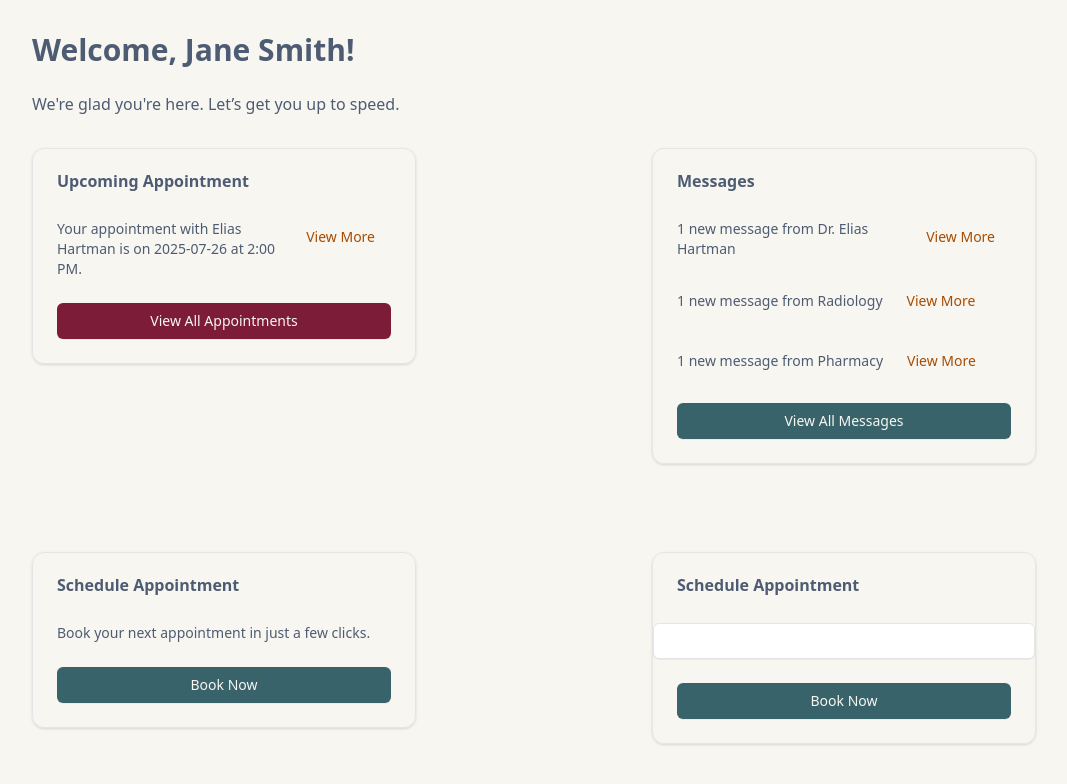
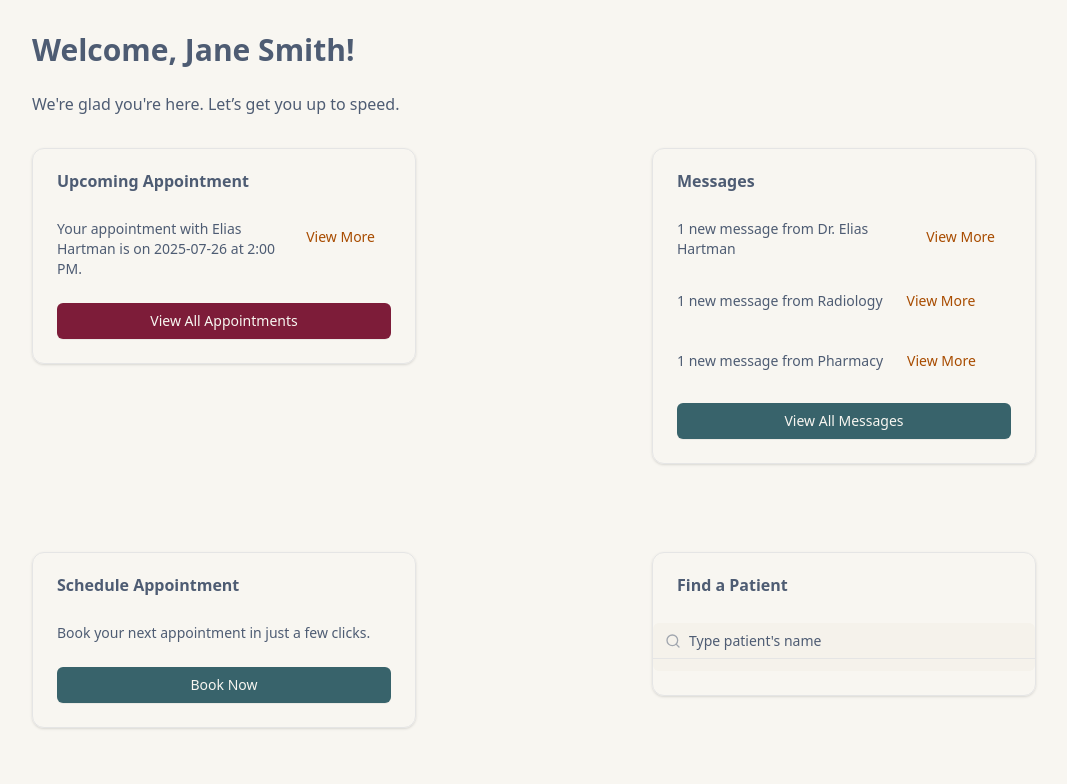
Before and after one commit to rzagramonte/haven-health, a Next.js app: page /provider/dashboard in a window 1280 px wide. Shown: the top 784 px of the page, without its empty margins (0-1067 px from the left). Built offline with nearby package versions, Linux system fonts and the light colour scheme; no server answers.

Commit message:
chore(component): added searching logic to UI

```diff
--- a/components/dashboard/PatientFinder.tsx
+++ b/components/dashboard/PatientFinder.tsx
@@ -1,20 +1,51 @@
-import { Button } from '@/components/ui/button'
-import { Card, CardFooter, CardHeader, CardTitle } from '@/components/ui/card'
-import { Input } from '@/components/ui/input'
+'use client'
+
+import { useState } from 'react'
+
+import { Card, CardHeader, CardTitle } from '@/components/ui/card'
+import {
+  Command,
+  CommandInput,
+  CommandItem,
+  CommandList,
+} from '@/components/ui/command'
 
 export default function PatientFinder() {
+  const [input, setInput] = useState('')
+  const [results, setResults] = useState('')
+
+  const patients = [
+    { id: 1, name: 'Alice Johnson', email: 'alice.johnson@example.com' },
+    { id: 2, name: 'Brian Smith', email: 'brian.smith@example.com' },
+    { id: 3, name: 'Carla Diaz', email: 'carla.diaz@example.com' },
+    { id: 4, name: 'Daniel Lee', email: 'daniel.lee@example.com' },
+    { id: 5, name: 'Emma Brown', email: 'emma.brown@example.com' },
+  ]
+
+  function handleSearch(name: string) {
+    console.log(patients[0].name)
+    setResults(name)
+    setInput(name)
+  }
+
   return (
     <div className="container mx-auto py-8 space-y-6">
       <Card className="bg-card-2 w-full max-w-sm">
         <CardHeader>
-          <CardTitle className="font-bold">Schedule Appointment</CardTitle>
+          <CardTitle className="font-bold">Find a Patient</CardTitle>
         </CardHeader>
-        <Input className="bg-white" />
-        <CardFooter className="flex-col gap-2">
-          <Button type="submit" className="bg-secondary w-full">
-            Book Now
-          </Button>
-        </CardFooter>
+        <Command>
+          <CommandInput
+            placeholder="Type patient's name"
+            value={input}
+            onValueChange={(value) => {
+              handleSearch(value)
+            }}
+          />
+          <CommandList>
+            <CommandItem> {results} </CommandItem>
+          </CommandList>
+        </Command>
       </Card>
     </div>
   )
--- /dev/null
+++ b/components/ui/command.tsx
@@ -0,0 +1,184 @@
+'use client'
+
+import { Command as CommandPrimitive } from 'cmdk'
+import { SearchIcon } from 'lucide-react'
+import * as React from 'react'
+
+import {
+  Dialog,
+  DialogContent,
+  DialogDescription,
+  DialogHeader,
+  DialogTitle,
+} from '@/components/ui/dialog'
+import { cn } from '@/lib/utils'
+
+function Command({
+  className,
+  ...props
+}: React.ComponentProps<typeof CommandPrimitive>) {
+  return (
+    <CommandPrimitive
+      data-slot="command"
+      className={cn(
+        'bg-popover text-popover-foreground flex h-full w-full flex-col overflow-hidden rounded-md',
+        className,
+      )}
+      {...props}
+    />
+  )
+}
+
+function CommandDialog({
+  title = 'Command Palette',
+  description = 'Search for a command to run...',
+  children,
+  className,
+  showCloseButton = true,
+  ...props
+}: React.ComponentProps<typeof Dialog> & {
+  title?: string
+  description?: string
+  className?: string
+  showCloseButton?: boolean
+}) {
+  return (
+    <Dialog {...props}>
+      <DialogHeader className="sr-only">
+        <DialogTitle>{title}</DialogTitle>
+        <DialogDescription>{description}</DialogDescription>
+      </DialogHeader>
+      <DialogContent
+        className={cn('overflow-hidden p-0', className)}
+        showCloseButton={showCloseButton}
+      >
+        <Command className="[&_[cmdk-group-heading]]:text-muted-foreground **:data-[slot=command-input-wrapper]:h-12 [&_[cmdk-group-heading]]:px-2 [&_[cmdk-group-heading]]:font-medium [&_[cmdk-group]]:px-2 [&_[cmdk-group]:not([hidden])_~[cmdk-group]]:pt-0 [&_[cmdk-input-wrapper]_svg]:h-5 [&_[cmdk-input-wrapper]_svg]:w-5 [&_[cmdk-input]]:h-12 [&_[cmdk-item]]:px-2 [&_[cmdk-item]]:py-3 [&_[cmdk-item]_svg]:h-5 [&_[cmdk-item]_svg]:w-5">
+          {children}
+        </Command>
+      </DialogContent>
+    </Dialog>
+  )
+}
+
+function CommandInput({
+  className,
+  ...props
+}: React.ComponentProps<typeof CommandPrimitive.Input>) {
+  return (
+    <div
+      data-slot="command-input-wrapper"
+      className="flex h-9 items-center gap-2 border-b px-3"
+    >
+      <SearchIcon className="size-4 shrink-0 opacity-50" />
+      <CommandPrimitive.Input
+        data-slot="command-input"
+        className={cn(
+          'placeholder:text-muted-foreground flex h-10 w-full rounded-md bg-transparent py-3 text-sm outline-hidden disabled:cursor-not-allowed disabled:opacity-50',
+          className,
+        )}
+        {...props}
+      />
+    </div>
+  )
+}
+
+function CommandList({
+  className,
+  ...props
+}: React.ComponentProps<typeof CommandPrimitive.List>) {
+  return (
+    <CommandPrimitive.List
+      data-slot="command-list"
+      className={cn(
+        'max-h-[300px] scroll-py-1 overflow-x-hidden overflow-y-auto',
+        className,
+      )}
+      {...props}
+    />
+  )
+}
+
+function CommandEmpty({
+  ...props
+}: React.ComponentProps<typeof CommandPrimitive.Empty>) {
+  return (
+    <CommandPrimitive.Empty
+      data-slot="command-empty"
+      className="py-6 text-center text-sm"
+      {...props}
+    />
+  )
+}
+
+function CommandGroup({
+  className,
+  ...props
+}: React.ComponentProps<typeof CommandPrimitive.Group>) {
+  return (
+    <CommandPrimitive.Group
+      data-slot="command-group"
+      className={cn(
+        'text-foreground [&_[cmdk-group-heading]]:text-muted-foreground overflow-hidden p-1 [&_[cmdk-group-heading]]:px-2 [&_[cmdk-group-heading]]:py-1.5 [&_[cmdk-group-heading]]:text-xs [&_[cmdk-group-heading]]:font-medium',
+        className,
+      )}
+      {...props}
+    />
+  )
+}
+
+function CommandSeparator({
+  className,
+  ...props
+}: React.ComponentProps<typeof CommandPrimitive.Separator>) {
+  return (
+    <CommandPrimitive.Separator
+      data-slot="command-separator"
+      className={cn('bg-border -mx-1 h-px', className)}
+      {...props}
+    />
+  )
+}
+
+function CommandItem({
+  className,
+  ...props
+}: React.ComponentProps<typeof CommandPrimitive.Item>) {
+  return (
+    <CommandPrimitive.Item
+      data-slot="command-item"
+      className={cn(
+        "data-[selected=true]:bg-accent data-[selected=true]:text-accent-foreground [&_svg:not([class*='text-'])]:text-muted-foreground relative flex cursor-default items-center gap-2 rounded-sm px-2 py-1.5 text-sm outline-hidden select-none data-[disabled=true]:pointer-events-none data-[disabled=true]:opacity-50 [&_svg]:pointer-events-none [&_svg]:shrink-0 [&_svg:not([class*='size-'])]:size-4",
+        className,
+      )}
+      {...props}
+    />
+  )
+}
+
+function CommandShortcut({
+  className,
+  ...props
+}: React.ComponentProps<'span'>) {
+  return (
+    <span
+      data-slot="command-shortcut"
+      className={cn(
+        'text-muted-foreground ml-auto text-xs tracking-widest',
+        className,
+      )}
+      {...props}
+    />
+  )
+}
+
+export {
+  Command,
+  CommandDialog,
+  CommandEmpty,
+  CommandGroup,
+  CommandInput,
+  CommandItem,
+  CommandList,
+  CommandSeparator,
+  CommandShortcut,
+}
--- /dev/null
+++ b/components/ui/dialog.tsx
@@ -0,0 +1,143 @@
+'use client'
+
+import * as DialogPrimitive from '@radix-ui/react-dialog'
+import { XIcon } from 'lucide-react'
+import * as React from 'react'
+
+import { cn } from '@/lib/utils'
+
+function Dialog({
+  ...props
+}: React.ComponentProps<typeof DialogPrimitive.Root>) {
+  return <DialogPrimitive.Root data-slot="dialog" {...props} />
+}
+
+function DialogTrigger({
+  ...props
+}: React.ComponentProps<typeof DialogPrimitive.Trigger>) {
+  return <DialogPrimitive.Trigger data-slot="dialog-trigger" {...props} />
+}
+
+function DialogPortal({
+  ...props
+}: React.ComponentProps<typeof DialogPrimitive.Portal>) {
+  return <DialogPrimitive.Portal data-slot="dialog-portal" {...props} />
+}
+
+function DialogClose({
+  ...props
+}: React.ComponentProps<typeof DialogPrimitive.Close>) {
+  return <DialogPrimitive.Close data-slot="dialog-close" {...props} />
+}
+
+function DialogOverlay({
+  className,
+  ...props
+}: React.ComponentProps<typeof DialogPrimitive.Overlay>) {
+  return (
+    <DialogPrimitive.Overlay
+      data-slot="dialog-overlay"
+      className={cn(
+        'data-[state=open]:animate-in data-[state=closed]:animate-out data-[state=closed]:fade-out-0 data-[state=open]:fade-in-0 fixed inset-0 z-50 bg-black/50',
+        className,
+      )}
+      {...props}
+    />
+  )
+}
+
+function DialogContent({
+  className,
+  children,
+  showCloseButton = true,
+  ...props
+}: React.ComponentProps<typeof DialogPrimitive.Content> & {
+  showCloseButton?: boolean
+}) {
+  return (
+    <DialogPortal data-slot="dialog-portal">
+      <DialogOverlay />
+      <DialogPrimitive.Content
+        data-slot="dialog-content"
+        className={cn(
+          'bg-background data-[state=open]:animate-in data-[state=closed]:animate-out data-[state=closed]:fade-out-0 data-[state=open]:fade-in-0 data-[state=closed]:zoom-out-95 data-[state=open]:zoom-in-95 fixed top-[50%] left-[50%] z-50 grid w-full max-w-[calc(100%-2rem)] translate-x-[-50%] translate-y-[-50%] gap-4 rounded-lg border p-6 shadow-lg duration-200 sm:max-w-lg',
+          className,
+        )}
+        {...props}
+      >
+        {children}
+        {showCloseButton && (
+          <DialogPrimitive.Close
+            data-slot="dialog-close"
+            className="ring-offset-background focus:ring-ring data-[state=open]:bg-accent data-[state=open]:text-muted-foreground absolute top-4 right-4 rounded-xs opacity-70 transition-opacity hover:opacity-100 focus:ring-2 focus:ring-offset-2 focus:outline-hidden disabled:pointer-events-none [&_svg]:pointer-events-none [&_svg]:shrink-0 [&_svg:not([class*='size-'])]:size-4"
+          >
+            <XIcon />
+            <span className="sr-only">Close</span>
+          </DialogPrimitive.Close>
+        )}
+      </DialogPrimitive.Content>
+    </DialogPortal>
+  )
+}
+
+function DialogHeader({ className, ...props }: React.ComponentProps<'div'>) {
+  return (
+    <div
+      data-slot="dialog-header"
+      className={cn('flex flex-col gap-2 text-center sm:text-left', className)}
+      {...props}
+    />
+  )
+}
+
+function DialogFooter({ className, ...props }: React.ComponentProps<'div'>) {
+  return (
+    <div
+      data-slot="dialog-footer"
+      className={cn(
+        'flex flex-col-reverse gap-2 sm:flex-row sm:justify-end',
+        className,
+      )}
+      {...props}
+    />
+  )
+}
+
+function DialogTitle({
+  className,
+  ...props
+}: React.ComponentProps<typeof DialogPrimitive.Title>) {
+  return (
+    <DialogPrimitive.Title
+      data-slot="dialog-title"
+      className={cn('text-lg leading-none font-semibold', className)}
+      {...props}
+    />
+  )
+}
+
+function DialogDescription({
+  className,
+  ...props
+}: React.ComponentProps<typeof DialogPrimitive.Description>) {
+  return (
+    <DialogPrimitive.Description
+      data-slot="dialog-description"
+      className={cn('text-muted-foreground text-sm', className)}
+      {...props}
+    />
+  )
+}
+
+export {
+  Dialog,
+  DialogClose,
+  DialogContent,
+  DialogDescription,
+  DialogFooter,
+  DialogHeader,
+  DialogOverlay,
+  DialogPortal,
+  DialogTitle,
+  DialogTrigger,
+}
--- a/next.config.ts
+++ /dev/null
@@ -1,7 +0,0 @@
-import type { NextConfig } from 'next'
-
-const nextConfig: NextConfig = {
-  /* config options here */
-}
-
-export default nextConfig
--- a/package.json
+++ b/package.json
@@ -20,6 +20,7 @@
     "@commitlint/config-conventional": "^19.8.1",
     "@hookform/resolvers": "^5.1.1",
     "@radix-ui/react-checkbox": "^1.3.2",
+    "@radix-ui/react-dialog": "^1.1.14",
     "@radix-ui/react-label": "^2.1.7",
     "@radix-ui/react-popover": "^1.1.14",
     "@radix-ui/react-radio-group": "^1.3.7",
@@ -29,6 +30,7 @@
     "@supabase/supabase-js": "^2.52.0",
     "class-variance-authority": "^0.7.1",
     "clsx": "^2.1.1",
+    "cmdk": "^1.1.1",
     "commitlint": "^19.8.1",
     "lucide-react": "^0.511.0",
     "next": "latest",
@@ -36,10 +38,9 @@
     "react": "^19.0.0",
     "react-day-picker": "^9.8.0",
     "react-dom": "^19.0.0",
+    "react-hook-form": "^7.60.0",
     "react-icons": "^5.5.0",
-    "react-hook-form": "^7.60.0",
     "sonner": "^2.0.6",
-    "react-icons": "^5.5.0",
     "tailwind-merge": "^3.3.0",
     "zod": "^4.0.5"
   },
```
Also changed, not shown: 1 other file (tests, documents, lock files or other folders).
